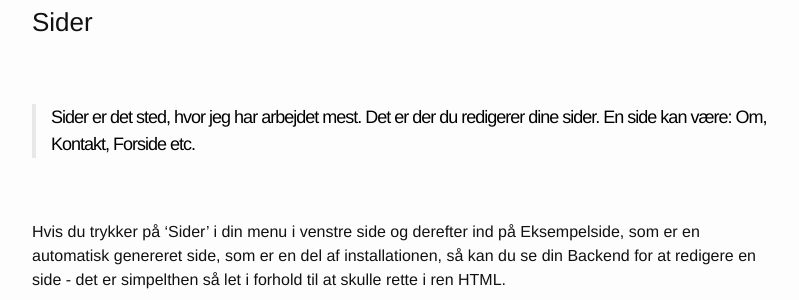
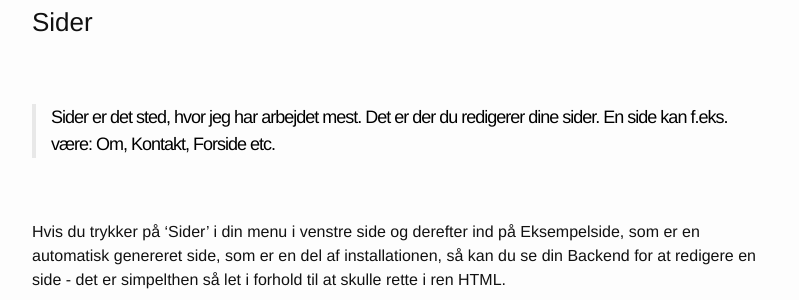
Before and after one commit to peterhoejlundandersen/hilsen, a Jekyll site: the page built from _posts/wordpress/2018-02-09-del-3-Wordpress-basics.markdown, in a window 1280 px wide and 900 px high, scrolled down 5787 px. Shown: the part 153-453 px from the top of the window, without its empty margins (238-1037 px from the left). Built offline with Jekyll 4.4.1, drawn with Linux system fonts in a browser that asks for light colours.

Commit message:
changed thing

```diff
--- a/_posts/wordpress/2018-02-09-del-3-Wordpress-basics.markdown
+++ b/_posts/wordpress/2018-02-09-del-3-Wordpress-basics.markdown
@@ -156,7 +156,7 @@ Kan du se dit nye indlæg i oversigten? Det blev automatisk tilføjet til din fo
 
 ### Sider
 
-> Sider er det sted, hvor jeg har arbejdet mest. Det er der du redigerer dine sider. En side kan være: Om, Kontakt, Forside etc.
+> Sider er det sted, hvor jeg har arbejdet mest. Det er der du redigerer dine sider. En side kan f.eks. være: Om, Kontakt, Forside etc.
 
 Hvis du trykker på 'Sider' i din menu i venstre side og derefter ind på Eksempelside, som er en automatisk genereret side, som er en del af installationen, så kan du se din Backend for at redigere en side - det er simpelthen så let i forhold til at skulle rette i ren HTML.
 
```
